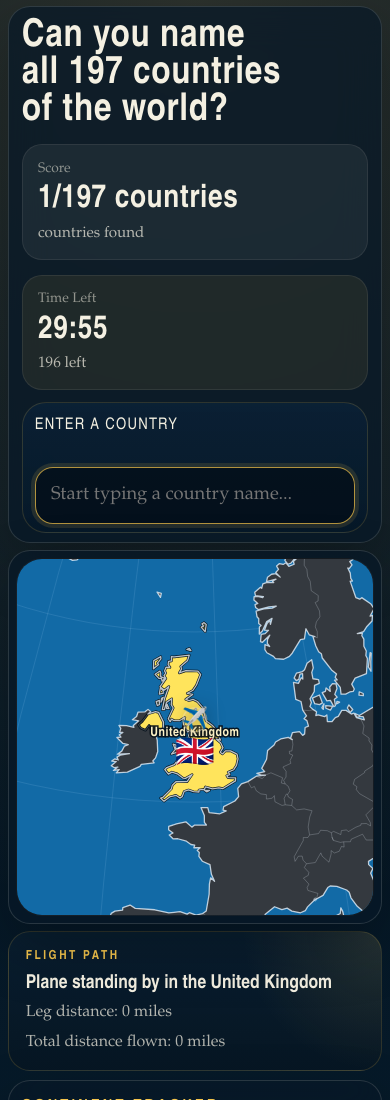
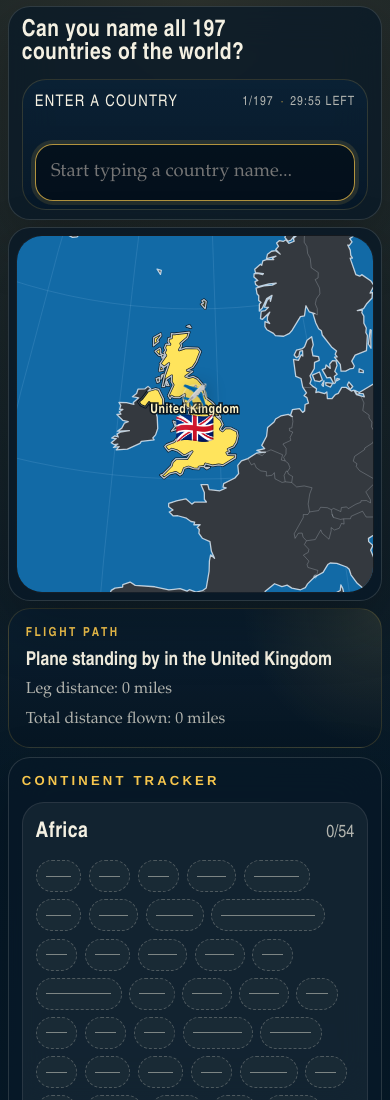
Before and after one commit to RupertLinacre/country_quiz, a website built with Vite: page index.html in a window 390 px wide. Shown: the top 1100 px of the page. Built offline with nearby package versions, Linux system fonts and the light colour scheme.

Commit message:
feat(answer-panel): enhance layout and add compact score and timer display

```diff
--- a/src/globe.ts
+++ b/src/globe.ts
@@ -85,6 +85,11 @@ type FlightSegment = {
   toName: string
 }
 
+type PinchZoomState = {
+  distance: number
+  zoom: number
+}
+
 const BASE_SCALE_RATIO = 0.318
 const EARTH_RADIUS_MILES = 3958.7613
 const FLIGHT_PATH_SAMPLE_STEP_RADIANS = 0.045
@@ -99,6 +104,7 @@ const PLANE_EMOJI_BASE_HEADING_DEGREES = -45
 const PLANE_TANGENT_SAMPLE_STEP = 0.018
 const WHEEL_ZOOM_SENSITIVITY = 0.0034
 const MAX_WHEEL_DELTA = 80
+const MIN_PINCH_DISTANCE_PX = 24
 const MAP_LABEL_NAME_OFFSET_PX = -4
 const MAP_LABEL_FLAG_OFFSET_PX = 17
 const PLANE_LABEL_OFFSET_PX = -MAP_LABEL_FLAG_OFFSET_PX
@@ -130,6 +136,13 @@ function easeInOutCubic(t: number): number {
 
 function interpolateNumber(start: number, end: number, t: number): number {
   return start + (end - start) * t
+}
+
+function distanceBetweenTouches(firstTouch: Touch, secondTouch: Touch): number {
+  return Math.hypot(
+    secondTouch.clientX - firstTouch.clientX,
+    secondTouch.clientY - firstTouch.clientY,
+  )
 }
 
 function toMiles(distanceRadians: number): number {
@@ -464,6 +477,7 @@ export async function createGlobe(
   let flyFrame: number | null = null
   let framePending = false
   let planeCoordinates: [number, number] | null = null
+  let pinchZoomState: PinchZoomState | null = null
   let showDesktopFlightTrails = desktopFlightTrailsMediaQuery.matches
 
   function currentScale(): number {
@@ -1096,6 +1110,13 @@ export async function createGlobe(
   syncCanvasSize()
 
   const dragBehavior = drag<SVGSVGElement, unknown>()
+    .filter((event: MouseEvent | TouchEvent) => {
+      if (event instanceof TouchEvent) {
+        return event.touches.length <= 1
+      }
+
+      return !event.ctrlKey && event.button === 0
+    })
     .on('start', () => {
       cancelFlyAnimation()
     })
@@ -1129,6 +1150,59 @@ export async function createGlobe(
     },
     { passive: false },
   )
+
+  mapSvgNode.addEventListener(
+    'touchstart',
+    (event: TouchEvent) => {
+      if (event.touches.length !== 2) {
+        pinchZoomState = null
+        return
+      }
+
+      const [firstTouch, secondTouch] = [event.touches[0], event.touches[1]]
+      const distance = distanceBetweenTouches(firstTouch, secondTouch)
+
+      if (distance < MIN_PINCH_DISTANCE_PX) {
+        pinchZoomState = null
+        return
+      }
+
+      event.preventDefault()
+      cancelFlyAnimation()
+      pinchZoomState = {
+        distance,
+        zoom: currentZoom,
+      }
+    },
+    { passive: false },
+  )
+
+  mapSvgNode.addEventListener(
+    'touchmove',
+    (event: TouchEvent) => {
+      if (event.touches.length !== 2 || !pinchZoomState) {
+        return
+      }
+
+      const [firstTouch, secondTouch] = [event.touches[0], event.touches[1]]
+      const distance = distanceBetweenTouches(firstTouch, secondTouch)
+
+      if (distance < MIN_PINCH_DISTANCE_PX) {
+        return
+      }
+
+      event.preventDefault()
+      applyZoom(pinchZoomState.zoom * (distance / pinchZoomState.distance))
+    },
+    { passive: false },
+  )
+
+  const clearPinchZoomState = (): void => {
+    pinchZoomState = null
+  }
+
+  mapSvgNode.addEventListener('touchend', clearPinchZoomState)
+  mapSvgNode.addEventListener('touchcancel', clearPinchZoomState)
 
   return {
     setAnswered(nextAnsweredIds: Set<string>, options) {
--- a/src/main.ts
+++ b/src/main.ts
@@ -47,7 +47,14 @@ app.innerHTML = `
           </article>
         </div>
         <div class="answer-panel">
-          <label class="answer-panel__label" for="guess-input">Enter a country</label>
+          <div class="answer-panel__heading">
+            <label class="answer-panel__label" for="guess-input">Enter a country</label>
+            <div class="answer-panel__summary" aria-live="polite">
+              <span id="score-compact" class="answer-panel__summary-text">0/${totalCountryCount}</span>
+              <span class="answer-panel__summary-separator" aria-hidden="true">·</span>
+              <span id="timer-compact" class="answer-panel__summary-text">30:00 left</span>
+            </div>
+          </div>
           <input
             id="guess-input"
             name="guess"
@@ -90,7 +97,9 @@ app.innerHTML = `
 `
 
 const scoreElement = requireElement<HTMLElement>('#score')
+const compactScoreElement = requireElement<HTMLElement>('#score-compact')
 const timerElement = requireElement<HTMLElement>('#timer')
+const compactTimerElement = requireElement<HTMLElement>('#timer-compact')
 const remainingElement = requireElement<HTMLElement>('#remaining')
 const statusElement = requireElement<HTMLElement>('#status')
 const answerInput = requireElement<HTMLInputElement>('#guess-input')
@@ -256,6 +265,7 @@ function updateTracker(countryId: string): void {
 
 function renderScore(): void {
   scoreElement.textContent = `${answeredIds.size}/${totalCountryCount} countries`
+  compactScoreElement.textContent = `${answeredIds.size}/${totalCountryCount}`
   remainingElement.textContent = `${totalCountryCount - answeredIds.size} left`
 }
 
@@ -292,7 +302,9 @@ function finishQuiz(
   answerInput.disabled = true
   statusTone = 'muted'
   renderStatus(message)
-  timerElement.textContent = options?.timerText ?? '00:00'
+  const finalTimerText = options?.timerText ?? '00:00'
+  timerElement.textContent = finalTimerText
+  compactTimerElement.textContent = `${finalTimerText} left`
 }
 
 function solveCountry(countryId: string): void {
@@ -369,7 +381,9 @@ function tick(): void {
   }
 
   const millisecondsLeft = remainingMilliseconds()
-  timerElement.textContent = formatTime(millisecondsLeft)
+  const timerText = formatTime(millisecondsLeft)
+  timerElement.textContent = timerText
+  compactTimerElement.textContent = `${timerText} left`
 
   if (millisecondsLeft <= 0) {
     finishQuiz(`Time is up. You found ${answeredIds.size} of ${totalCountryCount} countries.`)
--- a/src/style.css
+++ b/src/style.css
@@ -160,6 +160,13 @@ h1 {
   border: 1px solid rgba(246, 198, 77, 0.16);
 }
 
+.answer-panel__heading {
+  display: flex;
+  align-items: baseline;
+  justify-content: space-between;
+  gap: 1rem;
+}
+
 .answer-panel__label {
   display: block;
   margin-bottom: 0.55rem;
@@ -167,6 +174,25 @@ h1 {
   font-size: 1rem;
   letter-spacing: 0.08em;
   text-transform: uppercase;
+}
+
+.answer-panel__summary {
+  display: none;
+  align-items: baseline;
+  gap: 0.42rem;
+  color: var(--ink-soft);
+  white-space: nowrap;
+}
+
+.answer-panel__summary-text {
+  font-family: "Avenir Next Condensed", "Arial Narrow", sans-serif;
+  font-size: 0.8rem;
+  letter-spacing: 0.08em;
+  text-transform: uppercase;
+}
+
+.answer-panel__summary-separator {
+  color: rgba(246, 198, 77, 0.65);
 }
 
 .answer-panel__input {
@@ -291,6 +317,7 @@ h1 {
   position: relative;
   border-radius: 26px;
   overflow: hidden;
+  touch-action: none;
   aspect-ratio: 1 / 1;
   background:
     radial-gradient(circle at 50% 40%, rgba(112, 165, 215, 0.15), transparent 34%),
@@ -575,13 +602,18 @@ h1 {
 
   .hero__copy h1 {
     margin-bottom: 0.85rem;
+    font-size: clamp(1.2rem, 6vw, 2.15rem);
   }
 
   .hero__stats {
+    grid-template-columns: 1fr;
+  }
+
+  .hero__stats {
+    display: none;
     margin-bottom: 0.7rem;
   }
 
-  .hero__stats,
   .continent-board {
     grid-template-columns: 1fr;
   }
@@ -594,9 +626,25 @@ h1 {
     padding: 0.7rem 0.75rem 0.45rem;
   }
 
+  .answer-panel__heading {
+    align-items: center;
+    gap: 0.75rem;
+    margin-bottom: 0.35rem;
+    -webkit-touch-callout: none;
+    -webkit-user-select: none;
+    user-select: none;
+  }
+
   .answer-panel__label {
     order: 0;
-    margin-bottom: 0.35rem;
+    margin-bottom: 0;
+    flex: 0 1 auto;
+  }
+
+  .answer-panel__summary {
+    display: inline-flex;
+    margin-left: auto;
+    font-size: 0.78rem;
   }
 
   .status {
@@ -608,11 +656,16 @@ h1 {
   .answer-panel__input {
     order: 2;
     padding: 0.85rem 0.95rem;
+    -webkit-user-select: text;
+    user-select: text;
   }
 
   .globe-card {
     gap: 0.35rem;
     padding: 0.45rem;
+    -webkit-touch-callout: none;
+    -webkit-user-select: none;
+    user-select: none;
   }
 
   .globe-card__toolbar {
```
